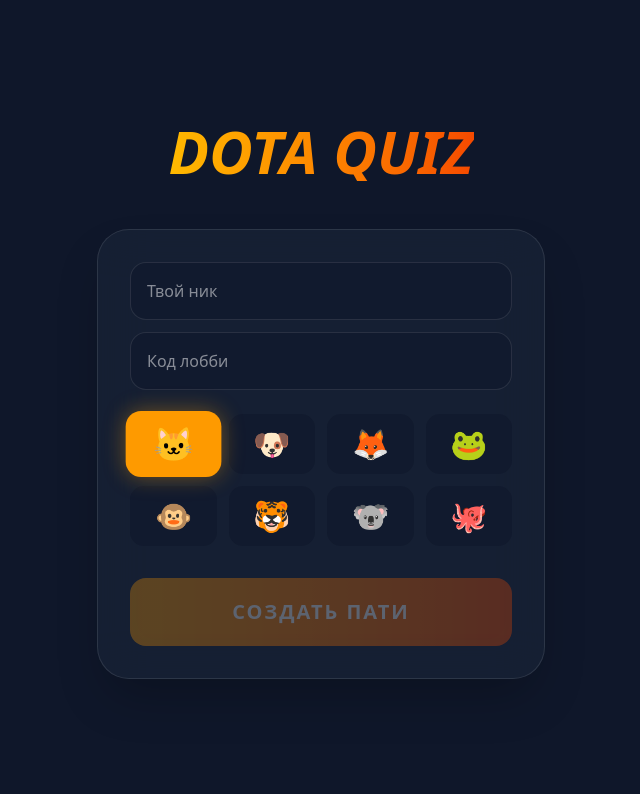
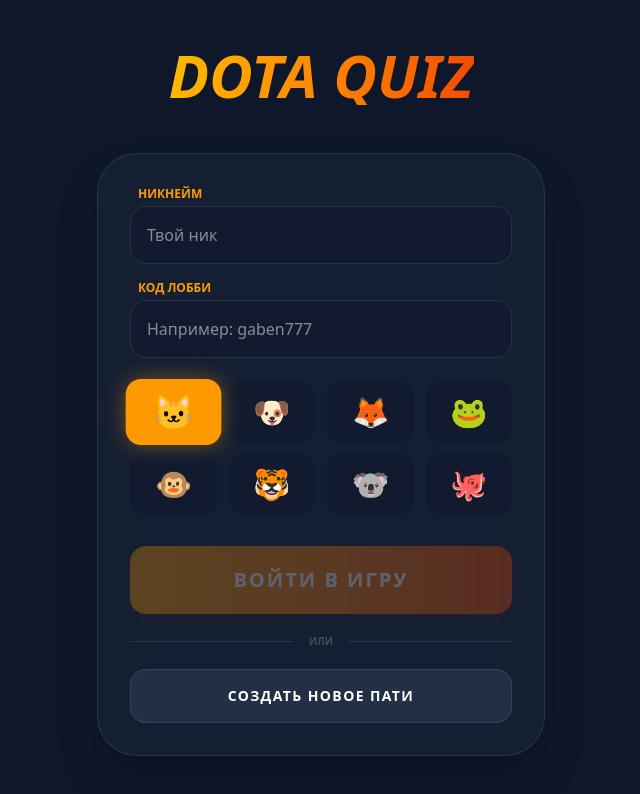
Before and after one commit to blazerAMATORI/iseedeadp3plee, a Next.js app: page / in a window 1280 px wide. Shown: the top 794 px of the page, without its empty margins (319-959 px from the left). Built offline with nearby package versions, Linux system fonts and the light colour scheme.

Commit message:
page.tsx

```diff
--- a/src/app/page.tsx
+++ b/src/app/page.tsx
@@ -70,19 +70,83 @@
   };
 
   // Экран входа
+  // Экран входа
   if (screen === 'home') {
     return (
-      <motion.div initial={{ opacity: 0 }} animate={{ opacity: 1 }} className="min-h-screen bg-[#0f172a] text-white flex flex-col items-center justify-center p-6">
-        <motion.h1 initial={{ y: -20 }} animate={{ y: 0 }} className="text-6xl font-black mb-12 bg-gradient-to-r from-amber-400 to-orange-600 bg-clip-text text-transparent italic">DOTA QUIZ</motion.h1>
-        <div className="bg-slate-800/50 p-8 rounded-[2rem] border border-white/10 w-full max-w-md backdrop-blur-xl shadow-2xl">
-          <input className="w-full p-4 rounded-2xl bg-slate-900/50 border border-white/10 mb-3 outline-none focus:ring-2 ring-amber-500/50 transition-all" placeholder="Твой ник" value={nickname} onChange={(e) => setNickname(e.target.value)} />
-          <input className="w-full p-4 rounded-2xl bg-slate-900/50 border border-white/10 mb-6 outline-none focus:ring-2 ring-amber-500/50 transition-all" placeholder="Код лобби" value={roomId} onChange={(e) => setRoomId(e.target.value)} />
+      <motion.div
+        initial={{ opacity: 0 }}
+        animate={{ opacity: 1 }}
+        className="min-h-screen bg-[#0f172a] text-white flex flex-col items-center justify-center p-6"
+      >
+        <motion.h1
+          initial={{ y: -20 }}
+          animate={{ y: 0 }}
+          className="text-6xl font-black mb-12 bg-gradient-to-r from-amber-400 to-orange-600 bg-clip-text text-transparent italic"
+        >
+          DOTA QUIZ
+        </motion.h1>
+
+        <div className="bg-slate-800/50 p-8 rounded-[2.5rem] border border-white/10 w-full max-w-md backdrop-blur-xl shadow-2xl">
+          <div className="space-y-4 mb-6">
+            <div>
+              <label className="text-xs font-bold text-amber-500 uppercase ml-2 mb-1 block">Никнейм</label>
+              <input
+                className="w-full p-4 rounded-2xl bg-slate-900/50 border border-white/10 outline-none focus:ring-2 ring-amber-500/50 transition-all"
+                placeholder="Твой ник"
+                value={nickname}
+                onChange={(e) => setNickname(e.target.value)}
+              />
+            </div>
+            <div>
+              <label className="text-xs font-bold text-amber-500 uppercase ml-2 mb-1 block">Код лобби</label>
+              <input
+                className="w-full p-4 rounded-2xl bg-slate-900/50 border border-white/10 outline-none focus:ring-2 ring-amber-500/50 transition-all"
+                placeholder="Например: gaben777"
+                value={roomId}
+                onChange={(e) => setRoomId(e.target.value)}
+              />
+            </div>
+          </div>
+
           <div className="grid grid-cols-4 gap-3 mb-8">
             {avatarOptions.map(a => (
-              <button key={a.id} onClick={() => setSelectedAvatar(a)} className={`text-3xl p-3 rounded-xl transition-all ${selectedAvatar.id === a.id ? 'bg-amber-500 scale-110 shadow-[0_0_20px_rgba(245,158,11,0.4)]' : 'bg-slate-900/50 hover:bg-slate-700'}`}>{a.emoji}</button>
+              <button
+                key={a.id}
+                onClick={() => setSelectedAvatar(a)}
+                className={`text-3xl p-3 rounded-xl transition-all ${selectedAvatar.id === a.id ? 'bg-amber-500 scale-110 shadow-[0_0_20px_rgba(245,158,11,0.4)]' : 'bg-slate-900/50 hover:bg-slate-700'}`}
+              >
+                {a.emoji}
+              </button>
             ))}
           </div>
-          <button disabled={!nickname || !roomId} onClick={() => setScreen('lobby')} className="w-full bg-gradient-to-r from-amber-500 to-orange-600 p-5 rounded-2xl font-black text-xl hover:brightness-110 disabled:opacity-30 transition-all uppercase tracking-widest">Создать пати</button>
+
+          <div className="flex flex-col gap-3">
+            <button
+              disabled={!nickname || !roomId}
+              onClick={() => setScreen('lobby')}
+              className="w-full bg-gradient-to-r from-amber-500 to-orange-600 p-5 rounded-2xl font-black text-xl hover:brightness-110 disabled:opacity-30 transition-all uppercase tracking-widest shadow-lg shadow-orange-900/20"
+            >
+              Войти в игру
+            </button>
+
+            <div className="flex items-center gap-4 my-2">
+              <div className="h-[1px] bg-white/10 flex-1"></div>
+              <span className="text-[10px] text-white/20 font-bold uppercase">или</span>
+              <div className="h-[1px] bg-white/10 flex-1"></div>
+            </div>
+
+            <button
+              disabled={!nickname || !roomId}
+              onClick={() => {
+                // Если хочешь, чтобы "Создать" генерило случайный ID, можно добавить функцию,
+                // но пока оставим так для простоты
+                setScreen('lobby');
+              }}
+              className="w-full bg-slate-700/50 border border-white/10 p-4 rounded-2xl font-bold text-sm hover:bg-slate-700 transition-all uppercase tracking-widest"
+            >
+              Создать новое пати
+            </button>
+          </div>
         </div>
       </motion.div>
     );
```
